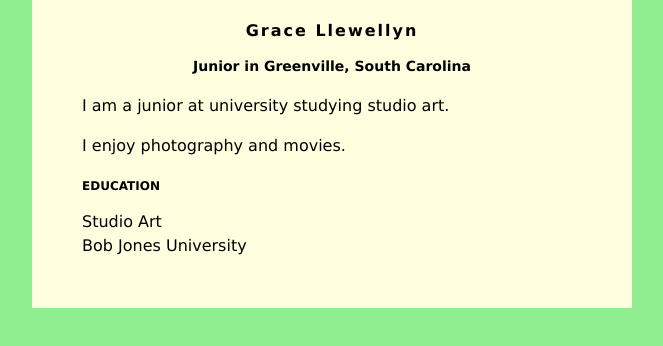
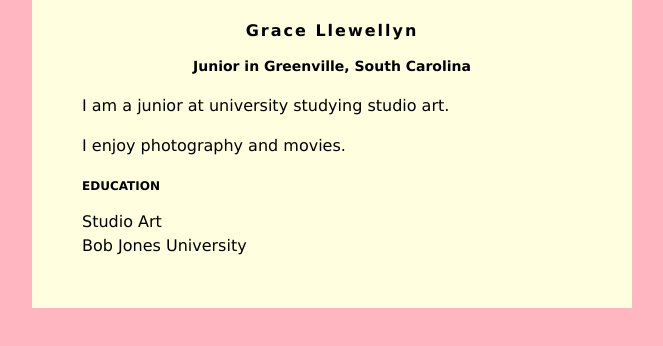
Before and after one commit to Artsygal/Artsygal.github.io, a plain HTML site: page index.html in a window 1280 px wide. Shown: the whole page, without its empty margins (308-971 px from the left). Drawn offline with Linux system fonts and the light colour scheme.

Commit message:
Update index.html

```diff
--- a/index.html
+++ b/index.html
@@ -2,7 +2,7 @@
 <head>
 <style>
 body {
-    background: lightgreen;
+    background: lightpink;
     font-family: Verdana;
 }
 #content {
```
